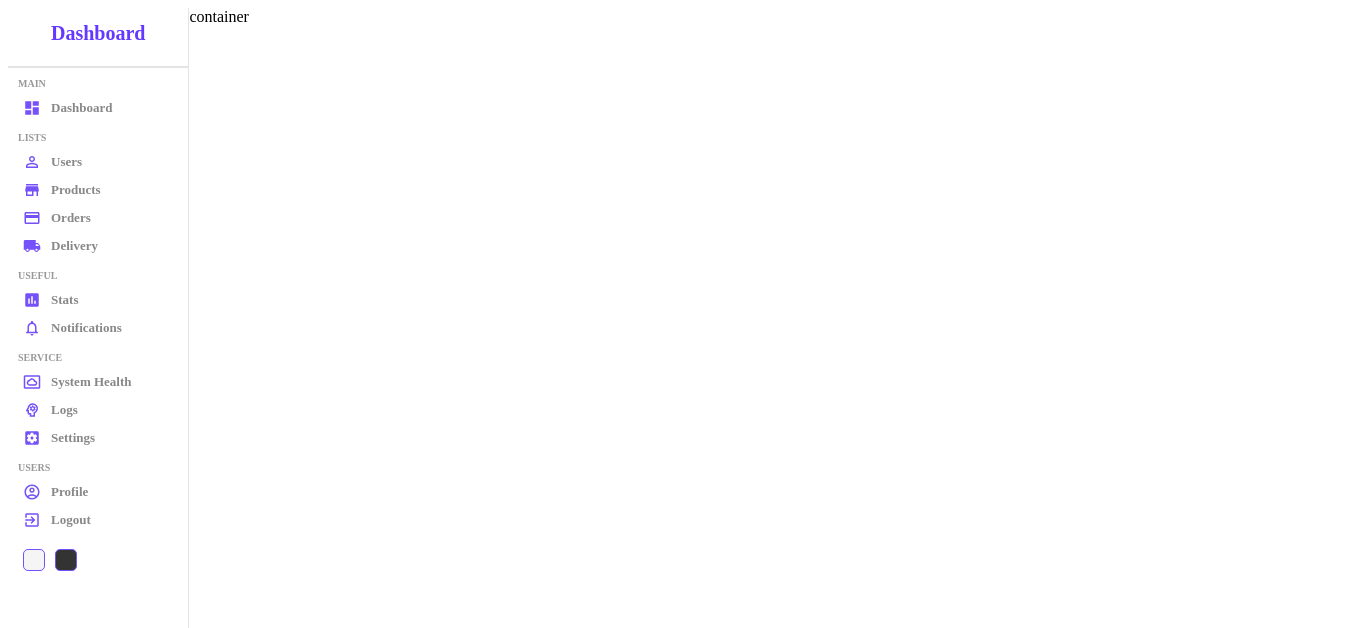
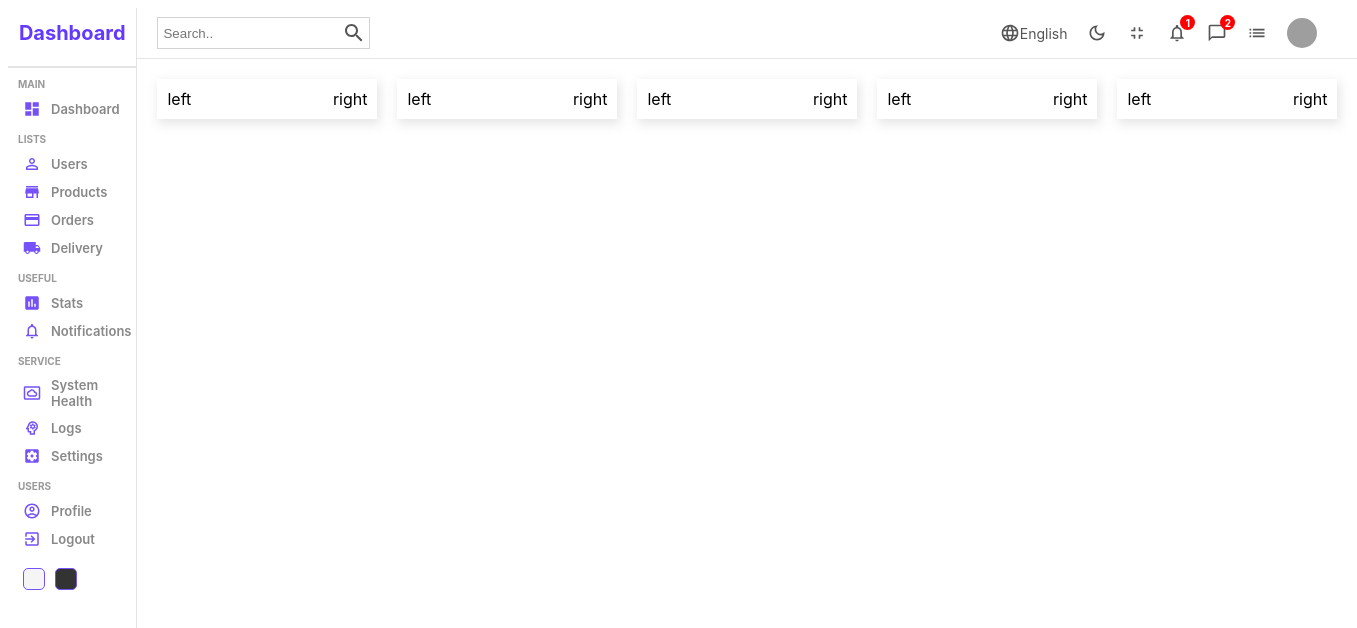
Before and after one commit to 1Mathias/React-Dashboard, a React (Create React App) app: page / in a window 1280 px wide. Shown: the top 628 px of the page, 1357 px wide, since content can reach past the window. Built offline with nearby package versions, Linux system fonts and the light colour scheme; grey boxes are pictures that could not be loaded.

Commit message:
Home updates

```diff
--- a/src/pages/home/Home.jsx
+++ b/src/pages/home/Home.jsx
@@ -1,5 +1,7 @@
 import React from 'react';
+import Navbar from '../../components/navbar/Navbar';
 import Sidebar from '../../components/sidebar/Sidebar';
+import Widget from '../../components/widget/Widget';
 import './Home.scss';
 
 function Home() {
@@ -7,7 +9,16 @@ function Home() {
         <div className='home'>
             <Sidebar />
             <div className="homeContainer">
-                container
+                <Navbar />
+
+                <div className="widgets">
+                    <Widget />
+                    <Widget />
+                    <Widget />
+                    <Widget />
+                    <Widget />
+                </div>
+
             </div>
         </div>
     )
--- a/src/pages/home/Home.scss
+++ b/src/pages/home/Home.scss
@@ -1,8 +1,14 @@
 .home{
     display: flex;
+    font-family: -apple-system, BlinkMacSystemFont, 'Segoe UI', Roboto, Oxygen, Ubuntu, Cantarell, 'Open Sans', 'Helvetica Neue', sans-serif;
+}
+.homeContainer{
+    flex:6;
+
+    .widgets{
+        display: flex;
+        padding: 20px;
+        gap: 20px;
+    }
 
 }
-.homeContainer{
-
-    flex:6;
-}
```
